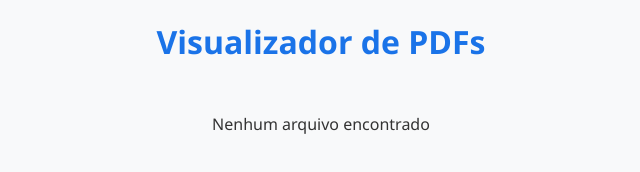
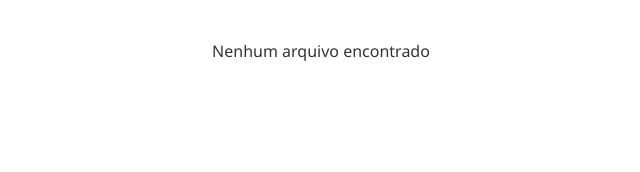
Before and after one commit to Outro-Lucas/moodle-apostilas-api, a plain HTML site: page index.html in a window 1280 px wide. Shown: the whole page, without its empty margins (319-959 px from the left). Drawn offline with Linux system fonts and the light colour scheme; no server answers.

Commit message:
fix: background color change

```diff
--- a/index.html
+++ b/index.html
@@ -12,18 +12,13 @@
         font-family: "Segoe UI", Tahoma, Geneva, Verdana, sans-serif;
       }
       body {
-        background-color: #f8f9fa;
+        background-color: #fff;
         padding: 20px;
         color: #333;
       }
       .container {
         max-width: 1200px;
         margin: 0 auto;
-      }
-      h1 {
-        text-align: center;
-        margin-bottom: 30px;
-        color: #1a73e8;
       }
       .cards-grid {
         display: grid;
@@ -81,7 +76,6 @@
   </head>
   <body>
     <div class="container">
-      <h1>Visualizador de PDFs</h1>
       <div id="cards-grid" class="cards-grid">
         <!-- Cards serão gerados dinamicamente -->
       </div>
```
Also changed, not shown: 1 other file.
